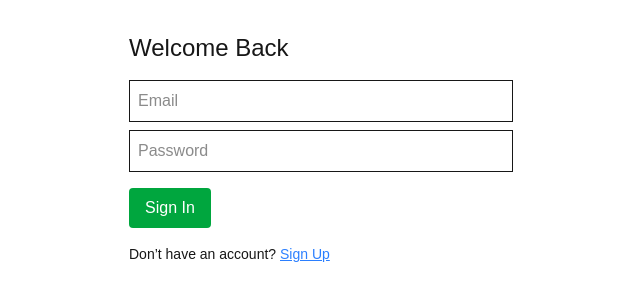
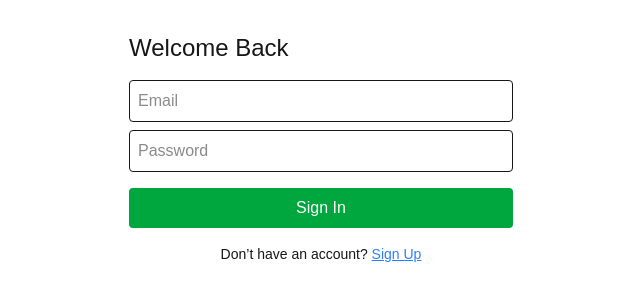
Before and after one commit to rbaner21/socialsceneai-ig-beta, a Next.js app: page /signin in a window 1280 px wide. Shown: the top 300 px of the page, without its empty margins (319-959 px from the left). Built offline with nearby package versions, Linux system fonts and the light colour scheme; no server answers; what @supabase/auth-helpers-react would draw is missing.

Commit message:
Fix Link usage and lint errors on onboarding, signin, library

```diff
--- a/src/pages/library.tsx
+++ b/src/pages/library.tsx
@@ -1,3 +1,4 @@
+/* eslint-disable @next/next/no-img-element */
 import useSWR from 'swr'
 
 interface IdeaCard {
@@ -8,7 +9,8 @@ interface IdeaCard {
   thumbnail: string
   issued_date: string
 }
-const fetcher = (url: string) => fetch(url).then(r=>r.json())
+
+const fetcher = (url: string) => fetch(url).then((r) => r.json())
 
 export default function Library() {
   const { data, error } = useSWR<{ ideas: IdeaCard[] }>('/api/library', fetcher)
@@ -19,13 +21,21 @@ export default function Library() {
       <h1 className="text-xl mb-4">Your Saved Ideas</h1>
       {data.ideas.length === 0 && <p>No saved ideas yet.</p>}
       <div className="grid grid-cols-1 sm:grid-cols-2 lg:grid-cols-3 gap-6">
-        {data.ideas.map(c => (
+        {data.ideas.map((c) => (
           <div key={c.id} className="border rounded-lg p-4 shadow">
-            <img src={c.thumbnail} alt="" className="w-full h-40 object-cover rounded"/>
+            <img
+              src={c.thumbnail}
+              alt="Example"
+              className="w-full h-40 object-cover rounded"
+            />
             <p className="font-semibold mt-2">{c.prompt}</p>
             <p className="text-sm">{c.caption}</p>
             <div className="flex flex-wrap mt-2 text-blue-600 text-xs">
-              {c.hashtags.map(ht=> <span key={ht} className="mr-2">#{ht}</span>)}
+              {c.hashtags.map((ht) => (
+                <span key={ht} className="mr-2">
+                  #{ht}
+                </span>
+              ))}
             </div>
             <p className="mt-2 text-gray-500 text-xs">Saved on {c.issued_date}</p>
           </div>
--- a/src/pages/onboarding.tsx
+++ b/src/pages/onboarding.tsx
@@ -1,5 +1,6 @@
 // src/pages/onboarding.tsx
 import { useState } from 'react'
+import Link from 'next/link'
 import { supabase } from '@/lib/supabaseClient'
 
 export default function Onboarding() {
@@ -9,19 +10,11 @@ export default function Onboarding() {
   const [niche, setNiche] = useState('Fitness')
 
   const signUp = async () => {
-    // 1) Sign up with Supabase
-    const {
-      data,
-      error: signUpError,
-    } = await supabase.auth.signUp({ email, password })
-
-    // 2) Extract the user safely
+    const { data, error: signUpError } = await supabase.auth.signUp({ email, password })
     const user = data?.user
     if (signUpError || !user) {
       return alert(signUpError?.message || 'Error signing up')
     }
-
-    // 3) Create their profile record
     const profileRes = await fetch('/api/profile', {
       method: 'POST',
       headers: { 'Content-Type': 'application/json' },
@@ -31,13 +24,10 @@ export default function Onboarding() {
         niche,
       }),
     })
-
     if (!profileRes.ok) {
       const { error } = await profileRes.json()
       return alert(error || 'Error creating profile')
     }
-
-    // 4) Redirect to the feed
     window.location.href = '/feed'
   }
 
@@ -104,9 +94,9 @@ export default function Onboarding() {
       </button>
       <p className="text-sm mt-4 text-center">
         Already have an account?{' '}
-        <a href="/signin" className="text-blue-500 underline">
+        <Link href="/signin" className="text-blue-500 underline">
           Sign In
-        </a>
+        </Link>
       </p>
     </div>
   )
--- a/src/pages/signin.tsx
+++ b/src/pages/signin.tsx
@@ -1,5 +1,6 @@
 // src/pages/signin.tsx
 import { useState } from 'react'
+import Link from 'next/link'
 import { supabase } from '@/lib/supabaseClient'
 
 export default function SignIn() {
@@ -7,12 +8,11 @@ export default function SignIn() {
   const [password, setPassword] = useState('')
 
   const signIn = async () => {
-    const { data, error } = await supabase.auth.signInWithPassword({
+    const { error: signInError } = await supabase.auth.signInWithPassword({
       email,
       password,
     })
-    if (error) return alert(error.message)
-    // On success, send them to the feed
+    if (signInError) return alert(signInError.message)
     window.location.href = '/feed'
   }
 
@@ -20,13 +20,14 @@ export default function SignIn() {
     <div className="p-8 max-w-md mx-auto">
       <h1 className="text-2xl mb-4">Welcome Back</h1>
       <input
-        className="block mb-2 w-full p-2 border"
+        className="block mb-2 w-full p-2 border rounded"
         placeholder="Email"
+        type="email"
         value={email}
         onChange={(e) => setEmail(e.target.value)}
       />
       <input
-        className="block mb-4 w-full p-2 border"
+        className="block mb-4 w-full p-2 border rounded"
         type="password"
         placeholder="Password"
         value={password}
@@ -34,15 +35,15 @@ export default function SignIn() {
       />
       <button
         onClick={signIn}
-        className="px-4 py-2 bg-green-600 text-white rounded mb-4"
+        className="w-full px-4 py-2 bg-green-600 text-white rounded mb-4"
       >
         Sign In
       </button>
-      <p className="text-sm">
+      <p className="text-sm text-center">
         Don’t have an account?{' '}
-        <a href="/onboarding" className="text-blue-500 underline">
+        <Link href="/onboarding" className="text-blue-500 underline">
           Sign Up
-        </a>
+        </Link>
       </p>
     </div>
   )
```
